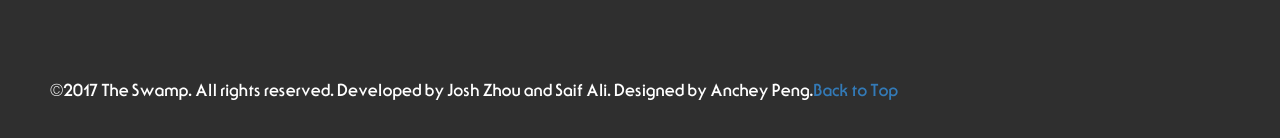
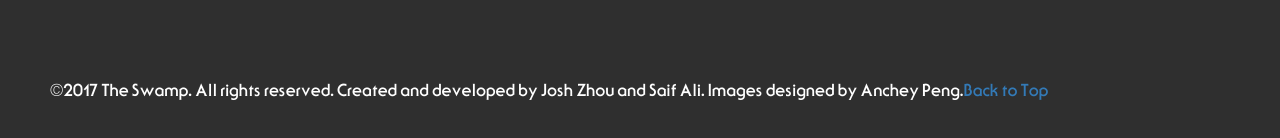
Before and after one commit to starwarsforcesimulator/app, a plain HTML site: page index.html in a window 1280 px wide. Shown: the part 3184-3322 px from the top of the page. Drawn offline with nearby package versions, Linux system fonts and the light colour scheme.

Commit message:
Update index.html

```diff
--- a/index.html
+++ b/index.html
@@ -418,7 +418,7 @@ Contact us on the following platforms!
 </div>
 <footer class="container-fluid" id="foot">
 
-<p><font size="3">©2017 The Swamp. All rights reserved. Developed by Josh Zhou and Saif Ali. Designed by Anchey Peng.<a href="#home">Back to Top</a></font></p>
+<p><font size="3">©2017 The Swamp. All rights reserved. Created and developed by Josh Zhou and Saif Ali. Images designed by Anchey Peng.<a href="#home">Back to Top</a></font></p>
 
 
 </footer>
```
